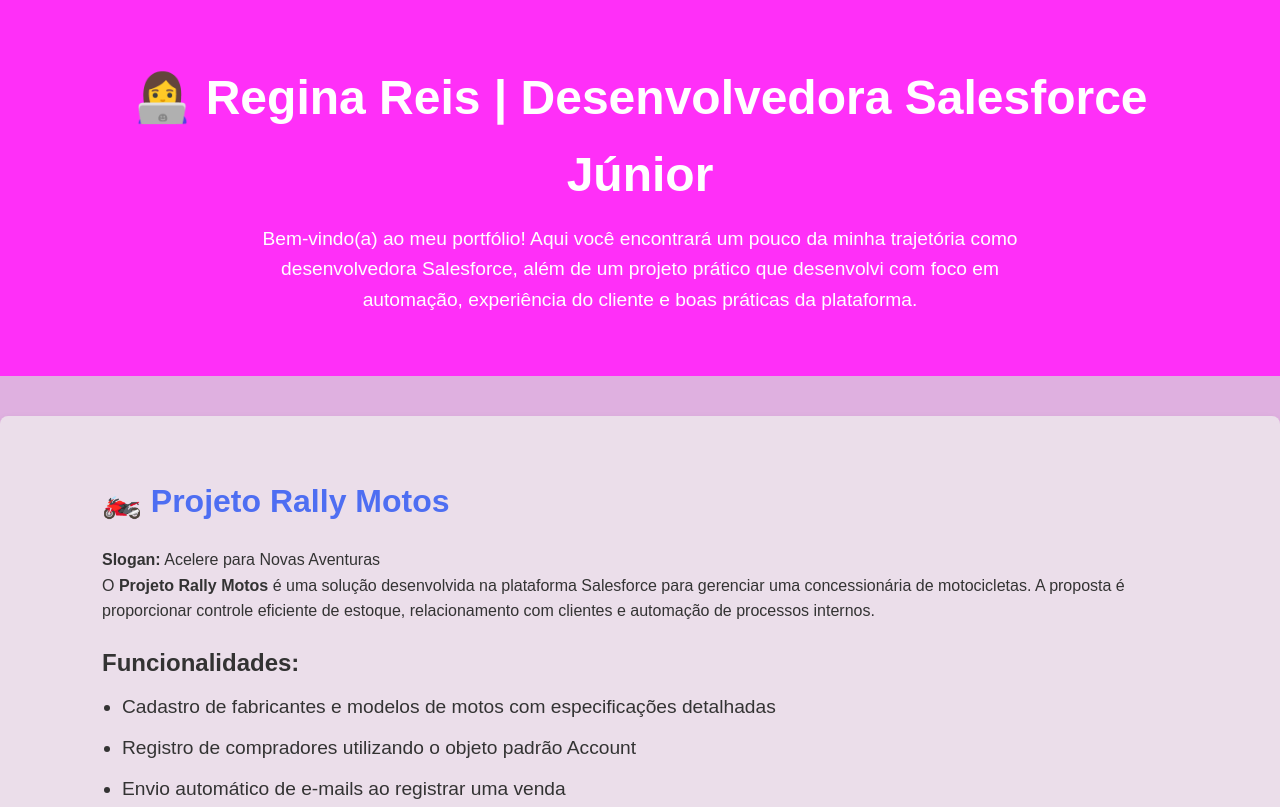
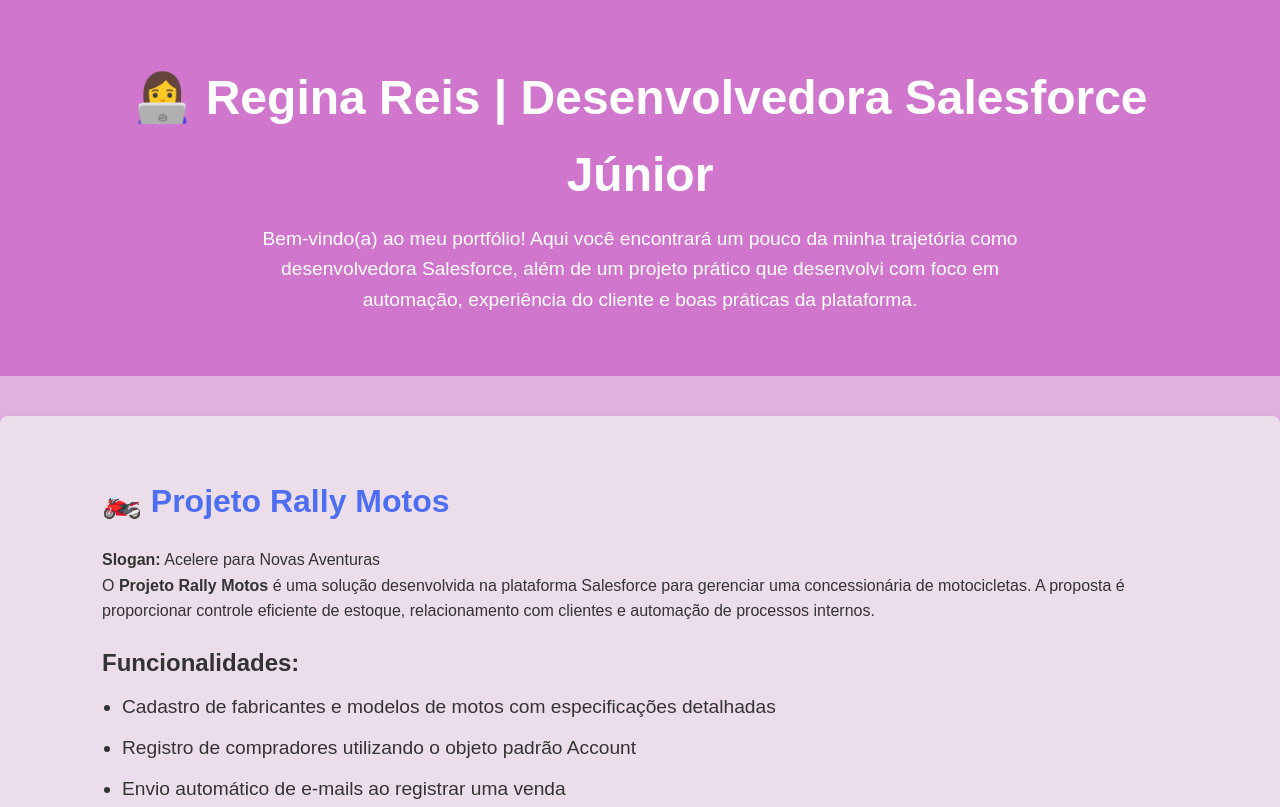
Before and after one commit to reblreis/portfolio, a plain HTML site: page index.html in a window 1280 px wide. Shown: the top 807 px of the page. Drawn offline with Linux system fonts and the light colour scheme.

Commit message:
Add files via upload

```diff
--- a/style.css
+++ b/style.css
@@ -23,7 +23,7 @@
 
 /* Cabeçalho */
 header {
-  background-color: #ff2ff8;
+  background-color: #d077cd;
   color: #fff;
   padding: 40px 0;
   text-align: center;
```
